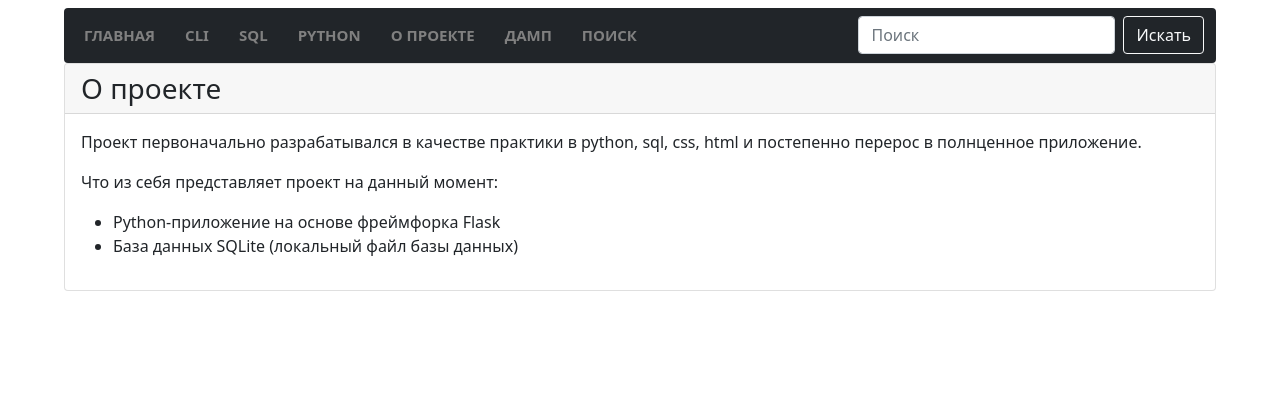
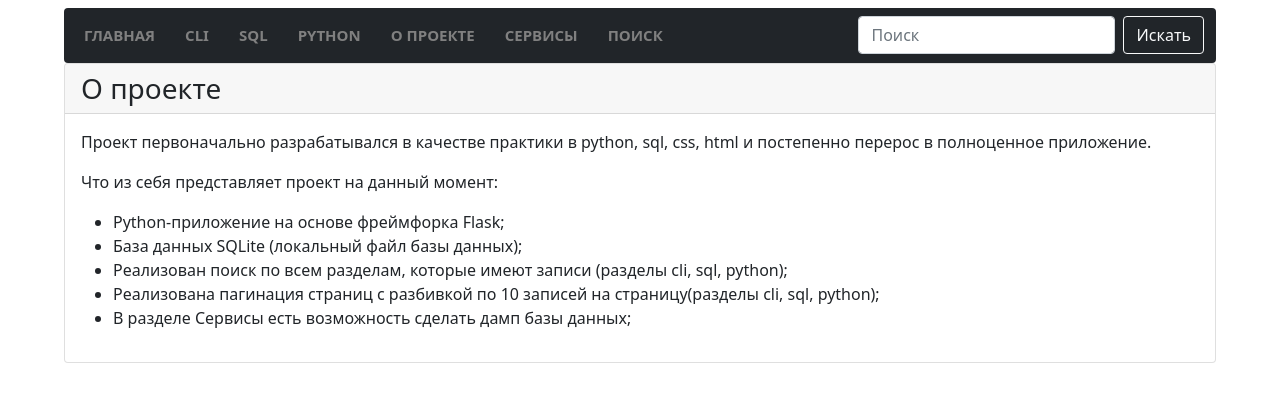
Before and after one commit to savinsyu/wiki-project, a Flask app: page /about in a window 1280 px wide. Shown: the top 402 px of the page. Run offline with Flask 3, Linux system fonts and the light colour scheme.

Commit message:
Rus. Исправлен раздел Дамп на Сервисы. Поправлена верстка раздела Сервисы. Дополнен раздел О проекте. Eng. Fixed the Dump to Services section. The layout of the Services section has been corrected. Updated the section About the project.

```diff
--- a/templates/about.html
+++ b/templates/about.html
@@ -5,11 +5,14 @@
    <div class="card-header h3">О проекте</div>
    <div class="card-body">
       <p>Проект первоначально разрабатывался в качестве практики в python, sql, css, html и постепенно перерос в
-         полнценное приложение.</p>
+         полноценное приложение.</p>
       <p>Что из себя представляет проект на данный момент:</p>
       <ul>
-         <li>Python-приложение на основе фреймфорка Flask</li>
-         <li>База данных SQLite (локальный файл базы данных)</li>
+         <li>Python-приложение на основе фреймфорка Flask;</li>
+         <li>База данных SQLite (локальный файл базы данных);</li>
+         <li>Реализован поиск по всем разделам, которые имеют записи (разделы cli, sql, python);</li>
+         <li>Реализована пагинация страниц с разбивкой по 10 записей на страницу(разделы cli, sql, python);</li>
+         <li>В разделе Сервисы есть возможность сделать дамп базы данных;</li>
       </ul>
    </div>
 </div>
--- a/templates/navbar.html
+++ b/templates/navbar.html
@@ -22,7 +22,7 @@
           <a class="nav-link" href="{{ url_for('about.about') }}">О проекте</a>
         </li>
         <li class="nav-item">
-          <a class="nav-link" href="{{ url_for('services.services') }}">Дамп</a>
+          <a class="nav-link" href="{{ url_for('services.services') }}">Сервисы</a>
         </li>
         <li class="nav-item">
           <a class="nav-link" href="{{ url_for('search.search') }}">Поиск</a>
```
Also changed, not shown: templates/services.html (+7 -6 lines).
